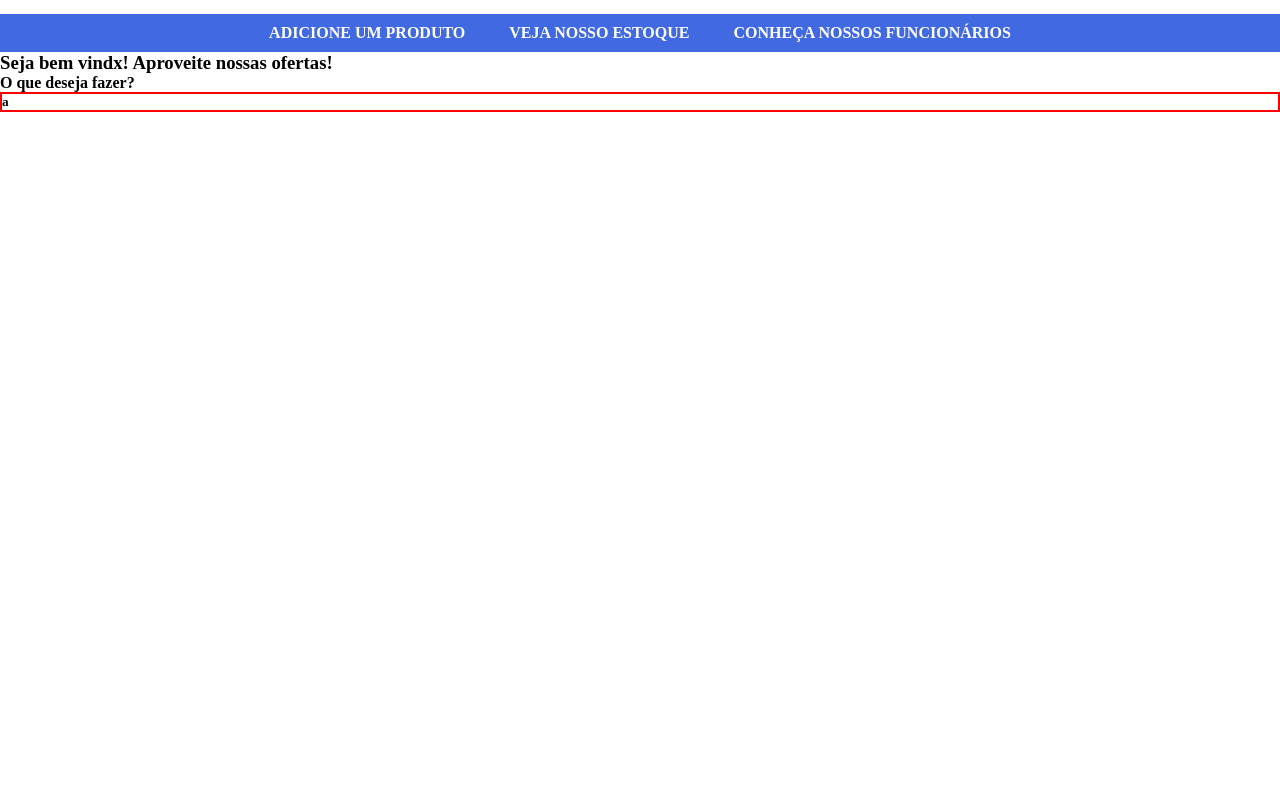
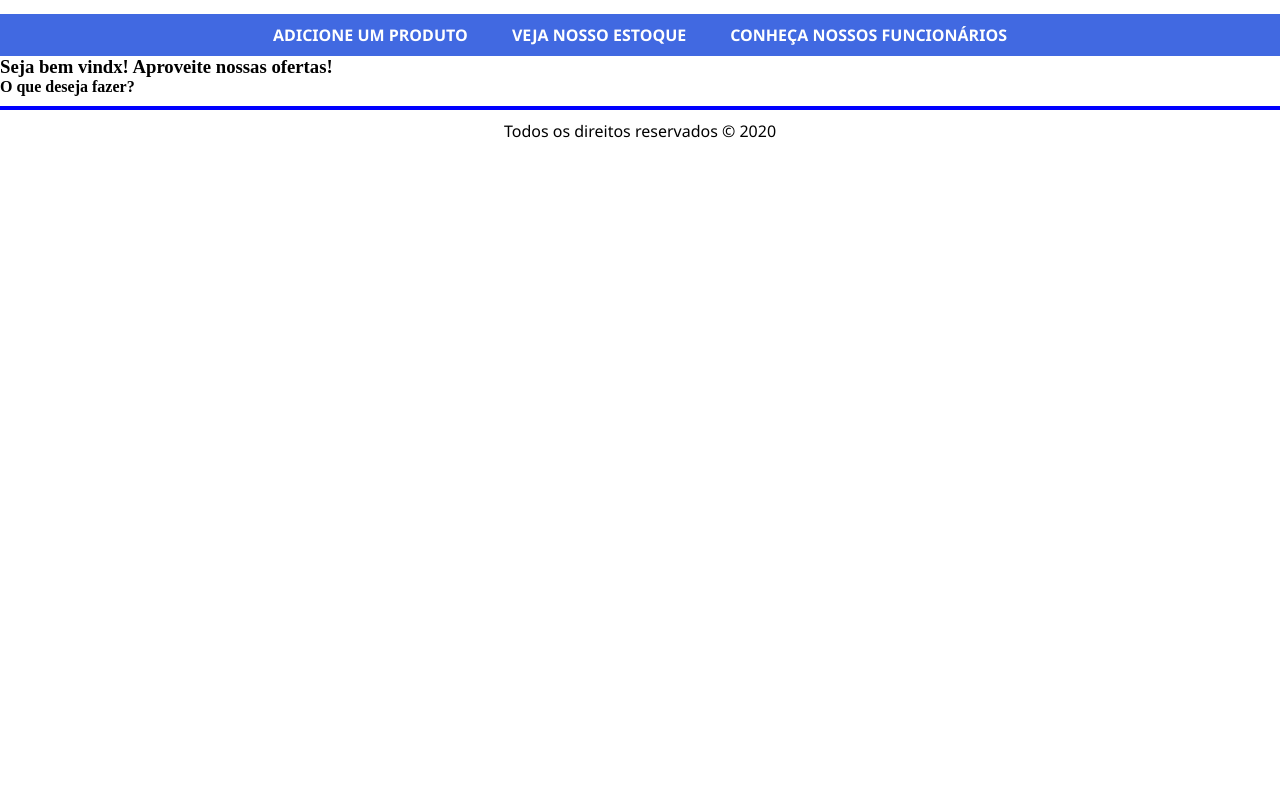
Before and after one commit to future4code/Eduardo-Vale, a plain HTML site: page semana1/sistema-loja/index.html in a window 1280 px wide. Shown: the part 84-874 px from the top of the page. After the commit the page ends 800 px from the top, so only its background shows below. Drawn offline with Linux system fonts and the light colour scheme.

Commit message:
Criado rodapé

```diff
--- a/semana1/sistema-loja/css/stylesheet.css
+++ b/semana1/sistema-loja/css/stylesheet.css
@@ -2,6 +2,8 @@
     margin: 0px;
     padding: 0px;
 }
+
+/* Cabeçalho */
 
 header {
     text-align: center;
@@ -30,6 +32,8 @@ header {
     text-decoration: none;
     text-transform: uppercase;
     font-weight: bold;
+    font-family: 'Segoe UI', Tahoma, Geneva, Verdana, sans-serif;
+
 }
 
 .menu li a:hover{
@@ -40,7 +44,14 @@ li{
     display: inline;
 }
 
-h5 {
-    margin-bottom: 2000px;
-    border: 2px solid red;
+/* Rodapé */
+
+footer{
+    text-align: center;
+    font-family: 'Segoe UI', Tahoma, Geneva, Verdana, sans-serif;
 }
+
+hr{
+    margin: 10px 0px;
+    border:2px solid blue;
+}
--- a/semana1/sistema-loja/index.html
+++ b/semana1/sistema-loja/index.html
@@ -26,7 +26,11 @@ e um menu com links para outras páginas. -->
 
 
     <h4>O que deseja fazer?</h4>
-    <h5>a</h5>
+
+    <footer>
+        <hr>
+        <p>Todos os direitos reservados &copy; 2020</p>
+    </footer>
 </body>
 
 </html>
```
